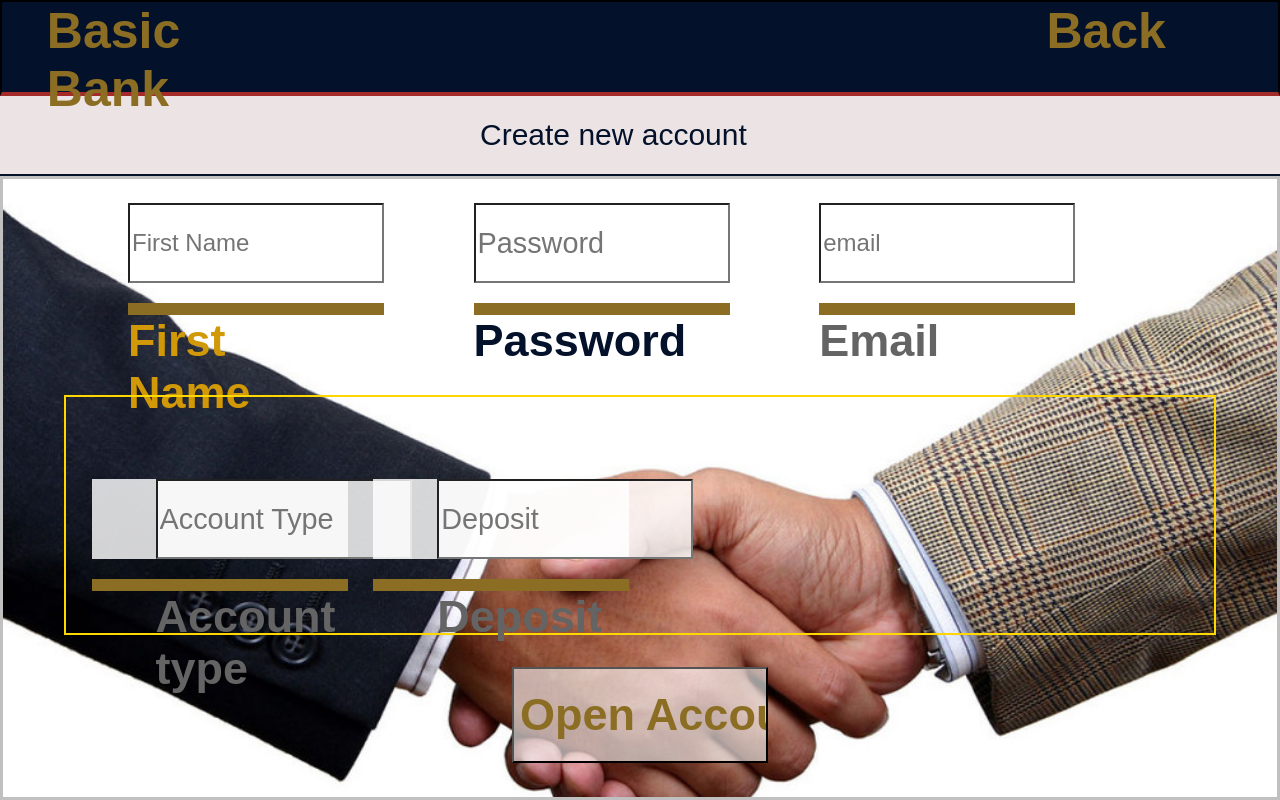
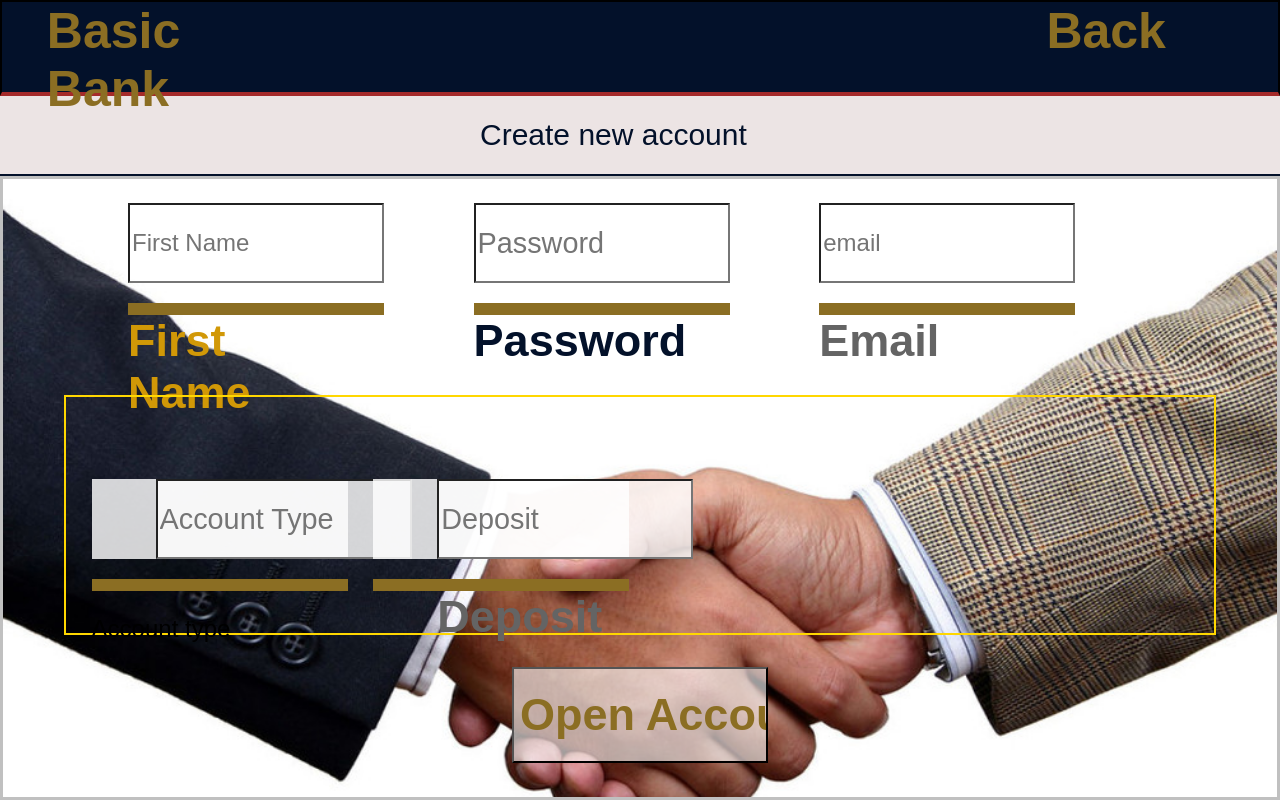
Before and after one commit to cyberstizz/basicbank, a React (Create React App) app: page /create in a window 1280 px wide. Built offline with nearby package versions, Linux system fonts and the light colour scheme.

Commit message:
added account type text

```diff
--- a/src/components/Accounts.css
+++ b/src/components/Accounts.css
@@ -244,3 +244,7 @@ margin-top: 2vh; */
     margin-top: 1vh;
 
 }
+
+.accountTypeText{
+
+}
--- a/src/components/Create.js
+++ b/src/components/Create.js
@@ -68,7 +68,7 @@ const Create = () => {
         <div className="lastNameBlock">
         <input placeholder="Account Type" type="text" className="email"></input>
         <div className="decorativeLine"></div>
-        <p className="emailText">Account type</p>
+        <p className="accountTypeText">Account type</p>
 
         </div>
 
```
